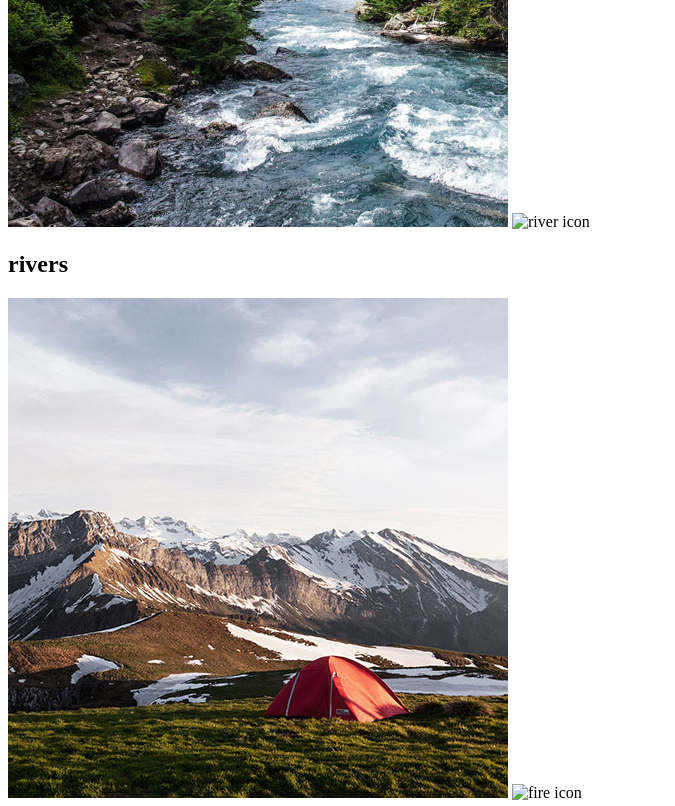
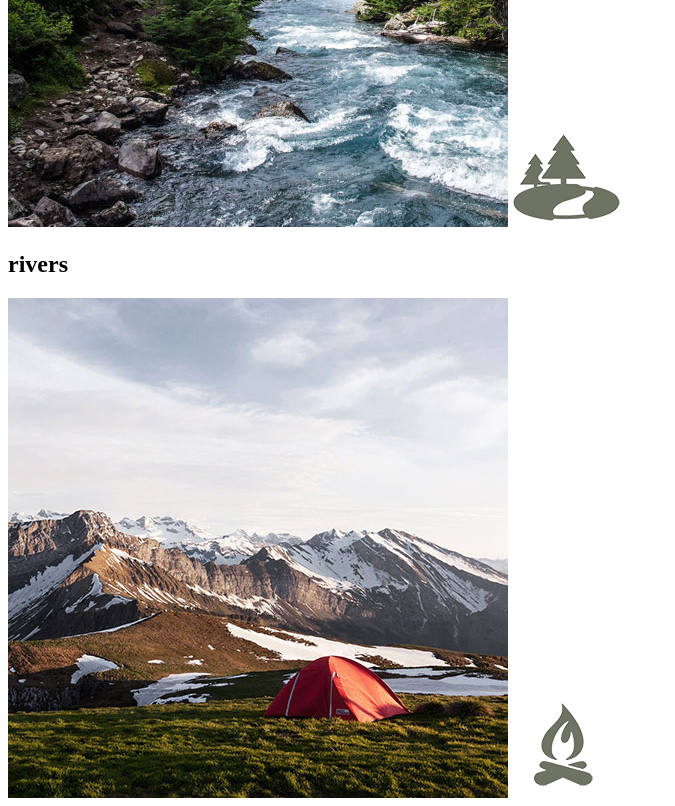
Before and after one commit to joaquinmatte/wdd130, a plain HTML site: page wwr/index.html in a window 1280 px wide. Shown: the part 1400-2206 px from the top of the page, without its empty margins (0-675 px from the left). Drawn offline with Linux system fonts and the light colour scheme.

Commit message:
fixedspelling

```diff
--- a/wwr/index.html
+++ b/wwr/index.html
@@ -35,12 +35,12 @@
    <main class="home-grid">
       <section class="rivers-card">
         <img class="card-img" src="images/rivers.jpg" alt="river in forest">
-        <img class="icon" src="images/rivers.png" alt="river icon">
+        <img class="icon" src="images/river_icon.png" alt="river icon">
         <h2>rivers</h2>
       </section>
       <section class="camping-card">
          <img class="card-img" src="images/camping.jpg" alt="tent in mountains">
-         <img class="icon" src="images/fire-icon.png" alt="fire icon">
+         <img class="icon" src="images/fire_icon.png" alt="fire icon">
          <h2>Camping</h2>
       </section>
       <section class="rapids-card">
@@ -56,7 +56,7 @@
       </section>
    </main>
  <footer>
-  <p>Dry Oar &copy; 20XX - Your First and Last Name Here</p>
+  <p>Dry Oar &copy; 20XX - Joaquin Thomas</p>
   <p><a href="site-planrafting.html">Site Pllan</a></p>
   <p><a href="contactus.html">Contact us</a></p>
   <div class="social">
```
